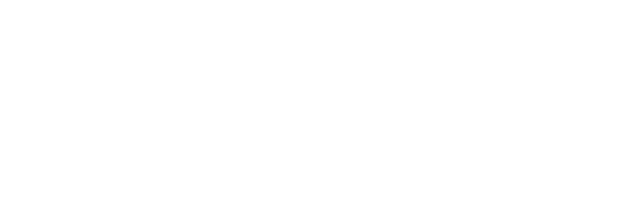
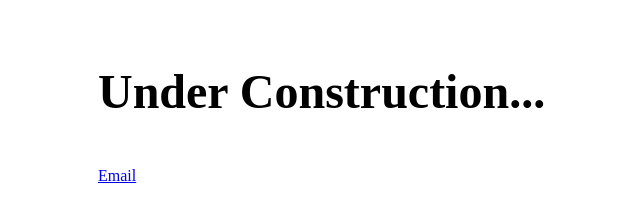
Before and after one commit to websystemwork/site, a plain HTML site: page index.html in a window 1280 px wide. Shown: the whole page, without its empty margins (242-882 px from the left). Drawn offline with Linux system fonts and the light colour scheme.

Commit message:
Add construction sign

```diff
--- a/index.html
+++ b/index.html
@@ -4,8 +4,15 @@
 	<meta charset="UTF-8">
 	<meta name="viewport" content="width=device-width, initial-scale=1.0">
 	<title>Document</title>
+	<link rel="stylesheet" href="styles.css">
 </head>
 <body>
+	<div class="container">
+		<header>
+			<h1>Under Construction...</h1>
+		</header>
 
+		<p><a href="mailto:kevin@websystemwork.com">Email</a></p>
+	</div>
 </body>
 </html>
--- /dev/null
+++ b/styles.css
@@ -0,0 +1,25 @@
+.container {
+	max-width: 600px;
+	margin: 2em auto;
+}
+
+.img-wrapper {
+	width: 200px;
+}
+
+img {
+	width: 200px;
+}
+
+header {
+	display: flex;
+	justify-content: space-between;
+}
+
+h1 {
+	font-size: 48px;
+}
+
+p {
+	font-size: 16px;
+}
```
